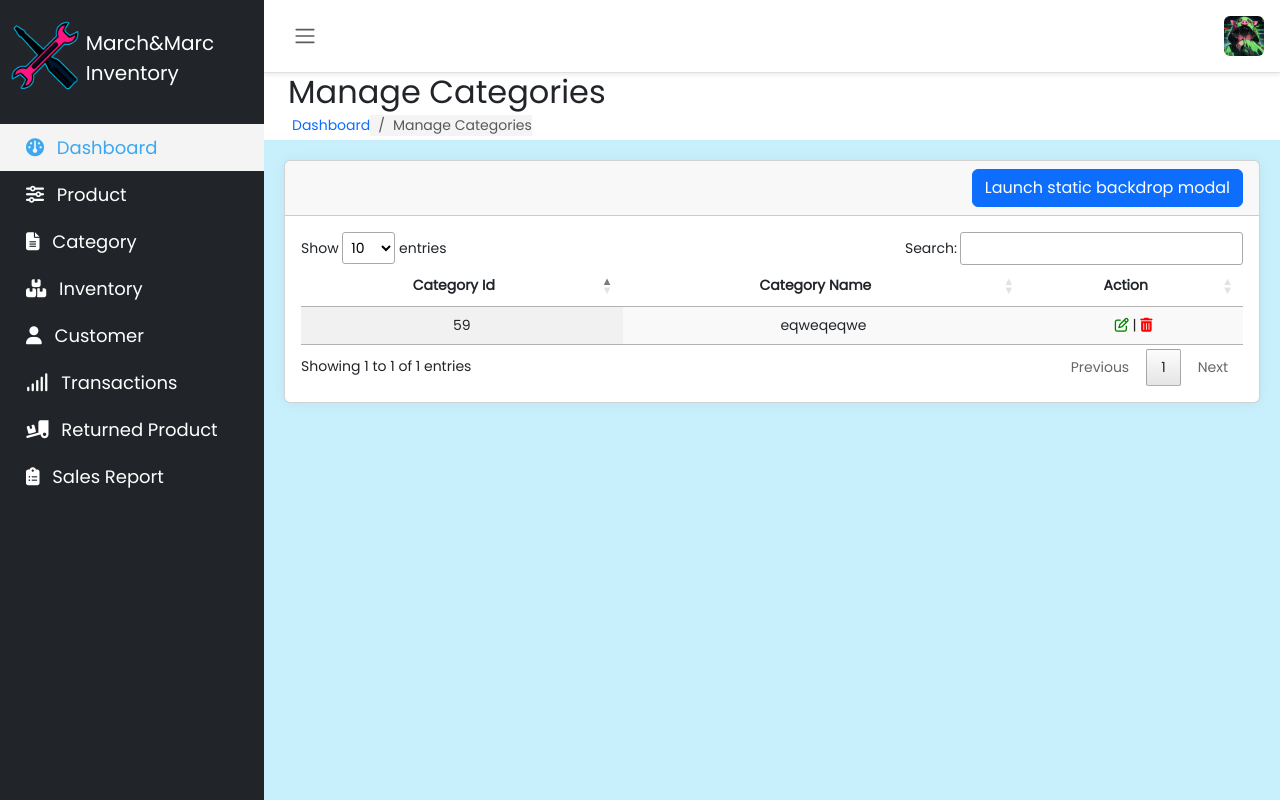
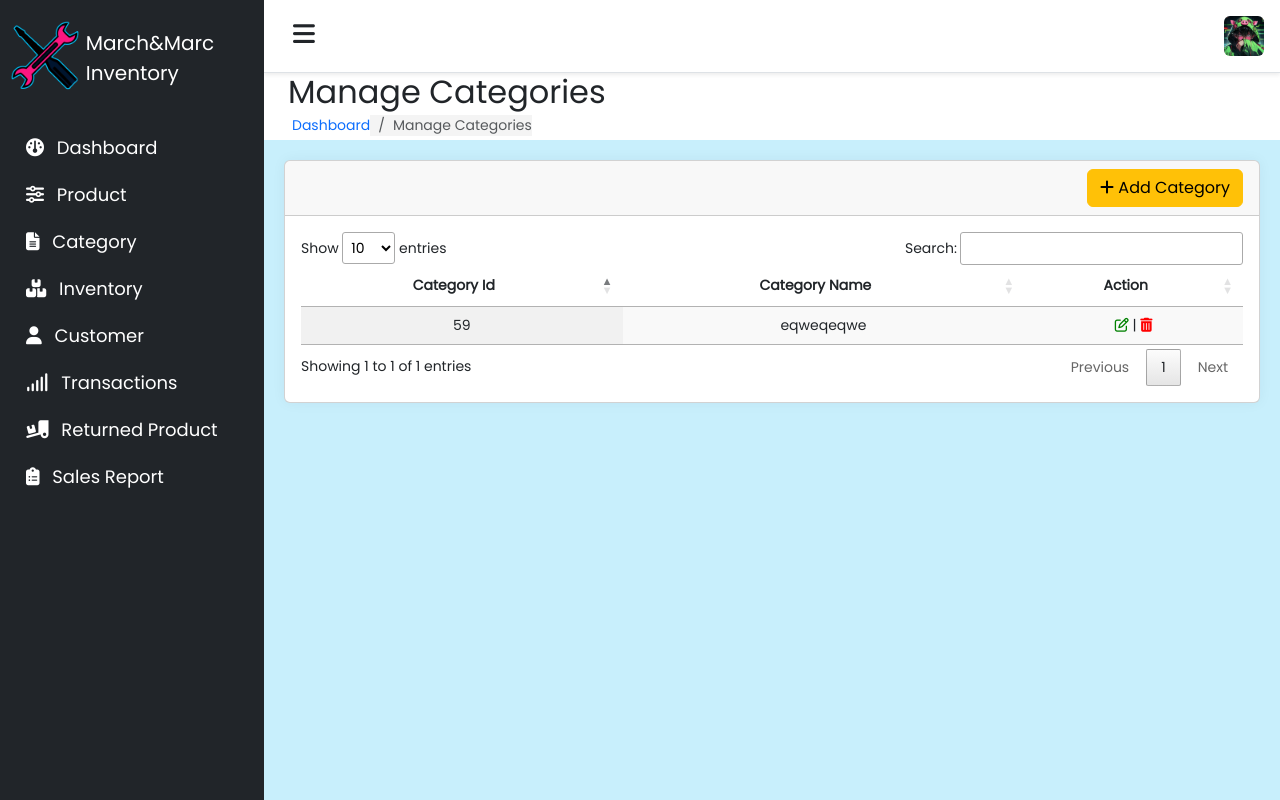
Before and after one commit to Zekechan11/InventoryMARCH, a PHP site: page /category.php in a window 1280 px wide. Run offline with PHP 8.4, Linux system fonts and the light colour scheme; data comes from the database, SQL or seed files in the repository; some libraries are stand-ins or nearby versions.

Commit message:
december 10

```diff
--- a/category.php
+++ b/category.php
@@ -23,8 +23,8 @@ require_once('function/update.php');
     </div>
     <div class="card mb-0">
         <div class="card-header">
-            <button type="button" class="btn btn-primary float-end" data-bs-toggle="modal" data-bs-target="#add-category">
-                Launch static backdrop modal
+            <button type="button" class="btn btn-warning float-end" data-bs-toggle="modal" data-bs-target="#add-category">
+                <i class="fa fa-plus"></i> Add Category
             </button>
         </div>
         <div class="col-lg-12">
--- a/css/main.css
+++ b/css/style.css
@@ -45,6 +45,8 @@ h4 {
     background: var(--bs-dark);
     transition: all 0.35s ease-in-out;
 }
+
+/* back gorund main */
 
 .main {
     display: flex;
--- a/customer.php
+++ b/customer.php
@@ -20,7 +20,8 @@
     </div>
     <div class="card mb-0">
         <div class="card-header">
-            <button type="button" class="btn btn-warning" style="float: right;" data-bs-toggle="modal" data-bs-target="#add-customer"><i class="fa fa-plus"></i> Add Customer</button>
+            <button type="button" class="btn btn-warning" style="float: right;" data-bs-toggle="modal" data-bs-target="#add-customer">
+            <i class="fa fa-plus"></i> Add Customer</button>
         </div>
         <div class="col-lg-12">
             <div class="card-body text-center">
@@ -54,4 +55,6 @@
 </div>
 
 <?php require_once('modal/add_customer.php'); ?>
+<?php require_once('modal/edit_customer.php'); ?>
+<?php require_once('modal/delete_customer.php'); ?>
 <?php require_once('inc/footer.php'); ?>
--- a/inc/header.php
+++ b/inc/header.php
@@ -7,7 +7,7 @@
     <title>March & Marc Inventory</title>
     <link href="https://cdn.jsdelivr.net/npm/bootstrap@5.3.2/dist/css/bootstrap.min.css" rel="stylesheet">
     <script src="https://kit.fontawesome.com/7b92f6b770.js" crossorigin="anonymous"></script>
-    <link rel="stylesheet" href="css/main.css">
+    <link rel="stylesheet" href="css/style.css">
     <link rel="stylesheet" href="style-report.css">
     <link rel="stylesheet" href="https://cdn.datatables.net/1.13.7/css/jquery.dataTables.min.css">
 </head>
@@ -21,7 +21,7 @@
                     <a href="index.php">March&Marc<br>Inventory</a>
                 </div>
                 <ul class="sidebar-nav">
-                    <li class="active">
+                    <li class="">
                         <a href="index.php" class="sidebar-link" style="font-size: 18px;">
                             <i class="fa-solid fa-gauge pe-2"></i>
                             Dashboard
@@ -75,9 +75,9 @@
             </div>
         </aside>
         <div class="main">
-            <nav class="navbar navbar-expand px-3 border-bottom shadow-sm bg-white">
-                <button class="btn" id="sidebar-toggle" type="button">
-                    <span class="navbar-toggler-icon"></span>
+            <nav class="navbar navbar-expand px-3 border-bottom shadow-sm bg-white">   <!--CARD_HEADER -->
+                <button class="btn" id="sidebar-toggle" type="button"> <!--BUTTON -->
+                    <i class="fa-solid fa-bars" style="font-size: 25px;"></i> <!--ICON -->
                 </button>
                 <div class="navbar-collapse navbar">
                     <ul class="navbar-nav">
--- a/modal/add_category.php
+++ b/modal/add_category.php
@@ -2,8 +2,8 @@
 <div class="modal fade" id="add-category" data-bs-backdrop="static" data-bs-keyboard="false" tabindex="-1" aria-labelledby="staticBackdropLabel" aria-hidden="true">
     <div class="modal-dialog">
         <div class="modal-content">
-            <div class="modal-header">
-                <h1 class="modal-title fs-5" id="staticBackdropLabel">Add Category</h1>
+            <div class="modal-header" style="background-color: green;">
+                <h1 class="modal-title fs-5" id="staticBackdropLabel" style="color: white;">Add Category</h1>
                 <button type="button" class="btn-close" data-bs-dismiss="modal" aria-label="Close"></button>
             </div>
             <div class="modal-body">
@@ -18,8 +18,8 @@
                     </div> -->
             </div>
             <div class="modal-footer">
-                <button type="button" class="btn btn-secondary" data-bs-dismiss="modal">Close</button>
-                <button type="submit" name="add_category" class="btn btn-primary">Add Category</button>
+                <button type="button" class="btn btn-danger" data-bs-dismiss="modal">Close</button>
+                <button type="submit" name="add_category" class="btn btn-info">Add Category</button>
                 </form>
             </div>
         </div>
--- a/product.php
+++ b/product.php
@@ -23,8 +23,8 @@ include_once('function/update_product.php');
     </div>
     <div class="card border-0">
         <div class="card-header shadow-sm">
-            <button type="button" class="btn btn-primary float-end" data-bs-toggle="modal" data-bs-target="#add-product">
-                Launch static backdrop modal
+            <button type="button" class="btn btn-warning float-end" data-bs-toggle="modal" data-bs-target="#add-product">
+                <i class="fa fa-plus"></i> Add Product
             </button>
         </div>
         <div class="col-lg-12">
--- a/profile.php
+++ b/profile.php
@@ -12,7 +12,7 @@
                         </div>
                     </div>
                     <div class="col-6 align-self-end text-end">
-                        <img src="image/yokai.jpg" class="img-fluid illustration-img" alt="">
+                        <img src="image/INV.png" class="img-fluid illustration-img" alt="">
                     </div>
                 </div>
             </div>
--- a/returned_product.php
+++ b/returned_product.php
@@ -22,8 +22,8 @@
     <section class="tables py-4">
         <div class="card border-0">
         <div class="card-header shadow-sm">
-                <button type="button" class="btn btn-primary" data-bs-toggle="modal" data-bs-target="#returned-products">
-                    Launch static backdrop modal
+                <button type="button" class="btn btn-warning float-end" data-bs-toggle="modal" data-bs-target="#returned-products">
+                    <i class="fa fa-plus"></i> Returned Product
                 </button>
             </div>
             <div class="card-body">
--- a/transaction.php
+++ b/transaction.php
@@ -23,7 +23,7 @@ include_once('function/sales.php');
     <section class="tables py-4">
         <div class="card border-0">
             <div class="card-header shadow-sm">
-                <button type="button" class="btn btn-primary float-end" data-bs-toggle="modal" data-bs-target="#add-sales">
+                <button type="button" style class="btn btn-primary float-end" data-bs-toggle="modal" data-bs-target="#add-sales">
                     Launch static backdrop modal
                 </button>
                 <div class="col-md-3">
@@ -43,7 +43,7 @@ include_once('function/sales.php');
                     <table id="example" class=" display" style="width:100%;">
                         <thead style="position: sticky; top: 0; background-color: white; z-index: 1;">
                             <tr>
-                                <th class="text-center">Product Id</th>
+                                <th class="text-center">Product Id</th>x`
                                 <th class="text-center">Product Name</th>
                                 <th class="text-center">Quantity</th>
                                 <th class="text-center">Price</th>
```
Also changed, not shown: index.php (+11 -0 lines), modal/delete_customer.php (added, +24 -0 lines), modal/edit_customer.php (added, +36 -0 lines).
